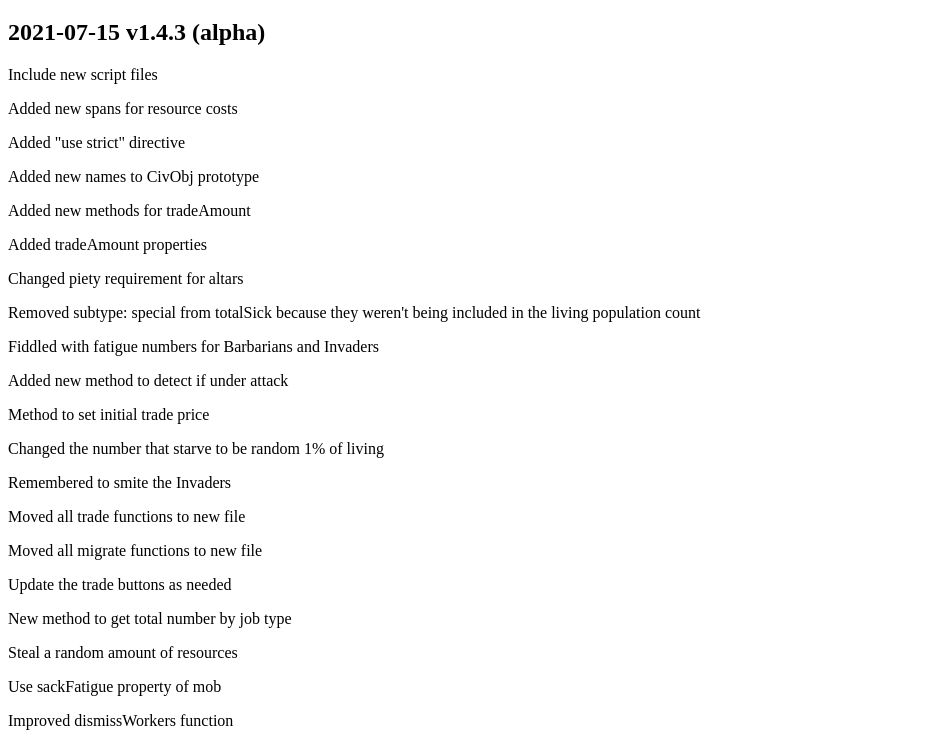
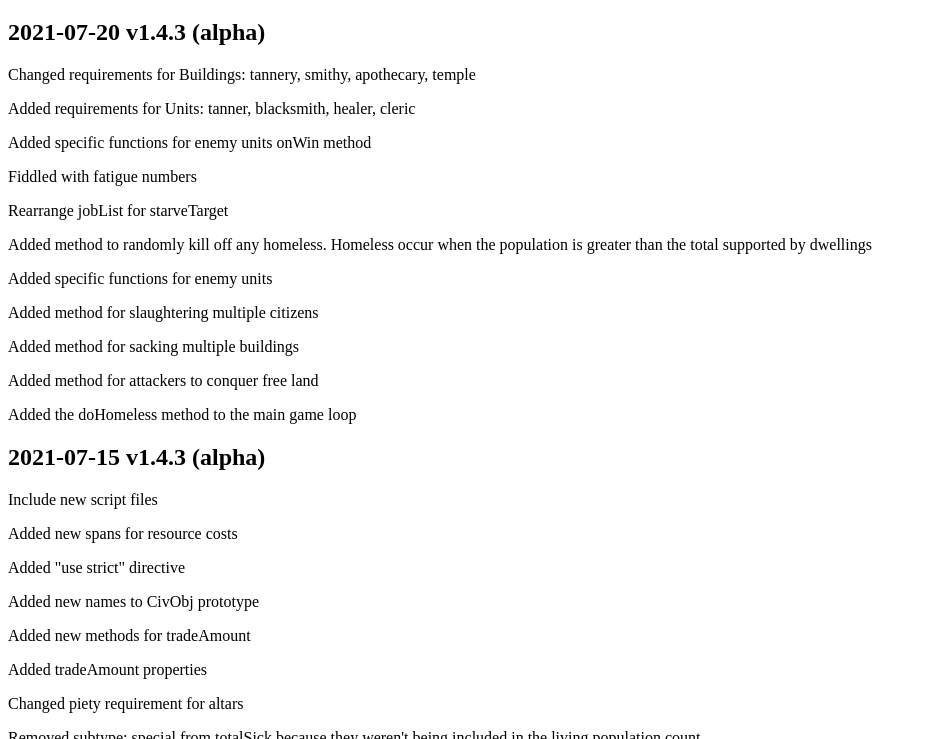
Before and after one commit to sixtysixgames/CivClicker, a plain HTML site: page updates_sixtysixgames.html in a window 1280 px wide. Shown: the part 61-800 px from the top of the page, without its empty margins (0-927 px from the left). Drawn offline with Linux system fonts and the light colour scheme.

Commit message:
2021-07-20 v1.4.3 (alpha) updates

```diff
--- a/updates_sixtysixgames.html
+++ b/updates_sixtysixgames.html
@@ -6,6 +6,19 @@
 </head>
 <body>
 <h1>CivClicker Updates</h1>
+    <h2>2021-07-20 v1.4.3 (alpha)</h2>
+    <p>Changed requirements for Buildings: tannery, smithy, apothecary, temple</p>
+    <p>Added requirements for Units: tanner, blacksmith, healer, cleric</p>
+    <p>Added specific functions for enemy units onWin method</p>
+    <p>Fiddled with fatigue numbers</p>
+    <p>Rearrange jobList for starveTarget</p>
+    <p>Added method to randomly kill off any homeless.  Homeless occur when the population is greater than the total supported by dwellings</p>
+    <p>Added specific functions for enemy units</p>
+    <p>Added method for slaughtering multiple citizens</p>
+    <p>Added method for sacking multiple buildings</p>
+    <p>Added method for attackers to conquer free land</p>
+    <p>Added the doHomeless method to the main game loop</p>
+
     <h2>2021-07-15 v1.4.3 (alpha)</h2>
     <p>Include new script files</p>
     <p>Added new spans for resource costs</p>
```
